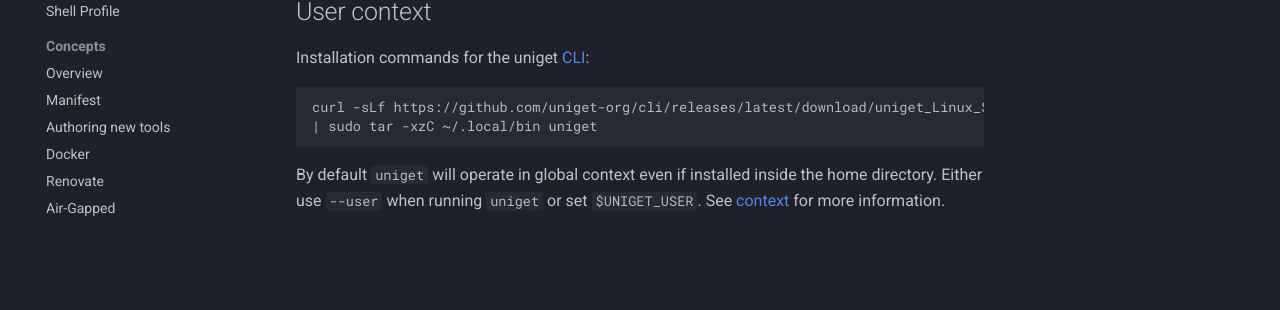
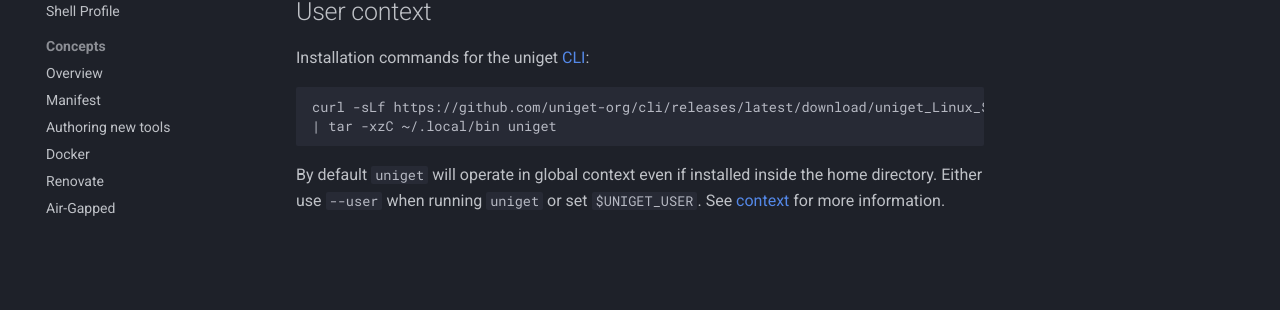
Before and after one commit to uniget-org/docs.uniget.dev, an MkDocs documentation site: the page built from docs/installation.md, in a window 1280 px wide. Shown: the part 468-778 px from the top of the page. Built offline with MkDocs 1.6.1 and Material for MkDocs 9.7.7, drawn with Linux system fonts in a browser that asks for light colours; comment, search, counter and statistics services are not loaded.

Commit message:
Fixed install for user

````diff
--- a/docs/installation.md
+++ b/docs/installation.md
@@ -17,7 +17,7 @@ Installation commands for the uniget [CLI](https://github.com/uniget-org/cli):
 
 ```bash
 curl -sLf https://github.com/uniget-org/cli/releases/latest/download/uniget_Linux_$(uname -m).tar.gz \
-| sudo tar -xzC ~/.local/bin uniget
+| tar -xzC ~/.local/bin uniget
 ```
 
 By default `uniget` will operate in global context even if installed inside the home directory. Either use `--user` when running `uniget` or set `$UNIGET_USER`. See [context](context.md) for more information.
````
